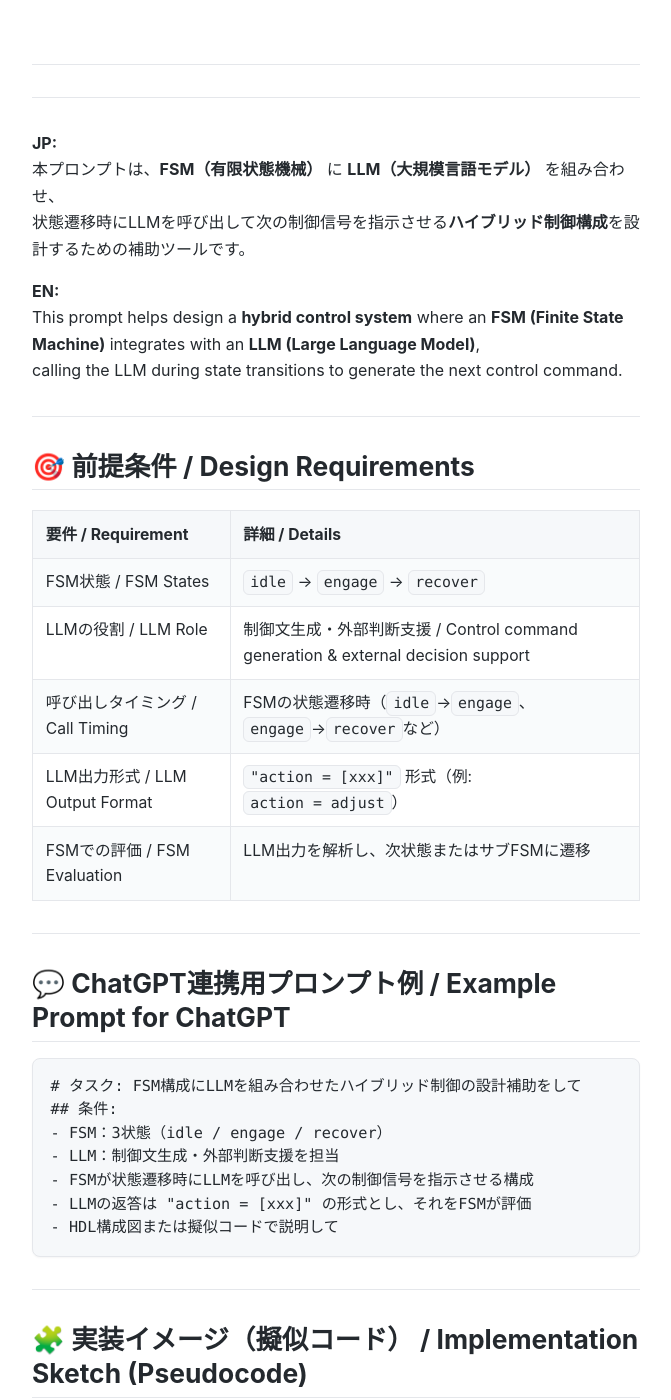
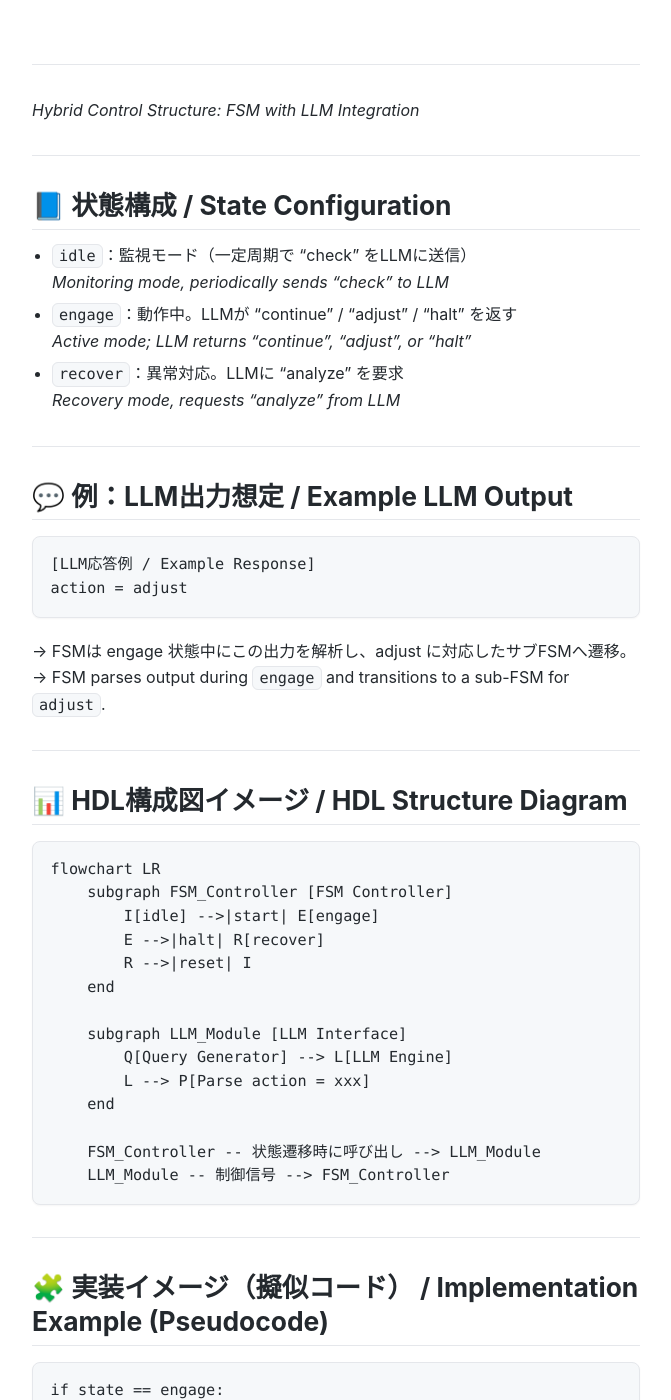
Before and after one commit to Samizo-AITL/EduController, a Jekyll site: the page built from SoC_DesignKit_by_ChatGPT/llm/llm_control_prompt.md, in a window 1280 px wide and 1400 px high. Shown: the whole window, without its empty margins (304-975 px from the left). Built offline with Jekyll 4.4.1, drawn with Linux system fonts in a browser that asks for light colours; some of the changed text lies outside the part shown.

Commit message:
Update llm_control_prompt.md

````diff
--- a/SoC_DesignKit_by_ChatGPT/llm/llm_control_prompt.md
+++ b/SoC_DesignKit_by_ChatGPT/llm/llm_control_prompt.md
@@ -1,71 +1,36 @@
 ---
 layout: default
-title: FSM × LLM ハイブリッド制御設計補助プロンプト
+title: FSM×LLM制御プロンプト
 permalink: /SoC_DesignKit_by_ChatGPT/llm/llm_control_prompt/
 ---
 
 ---
 
-# 🧠 FSM × LLM ハイブリッド制御設計補助プロンプト
+# 🧠 FSM×LLM統合制御：構成例
+*Hybrid Control Structure: FSM with LLM Integration*
 
 ---
 
-**JP:**
-本プロンプトは、**FSM（有限状態機械）** に **LLM（大規模言語モデル）** を組み合わせ、
-状態遷移時にLLMを呼び出して次の制御信号を指示させる**ハイブリッド制御構成**を設計するための補助ツールです。
+## 📘 状態構成 / State Configuration
 
-**EN:**
-This prompt helps design a **hybrid control system** where an **FSM (Finite State Machine)** integrates with an **LLM (Large Language Model)**,
-calling the LLM during state transitions to generate the next control command.
+- `idle`：監視モード（一定周期で "check" をLLMに送信）
+  *Monitoring mode, periodically sends "check" to LLM*
+- `engage`：動作中。LLMが "continue" / "adjust" / "halt" を返す
+  *Active mode; LLM returns "continue", "adjust", or "halt"*
+- `recover`：異常対応。LLMに "analyze" を要求
+  *Recovery mode, requests "analyze" from LLM*
 
 ---
 
-## 🎯 前提条件 / Design Requirements
+## 💬 例：LLM出力想定 / Example LLM Output
 
-| 要件 / Requirement | 詳細 / Details |
-|--------------------|----------------|
-| FSM状態 / FSM States | `idle` → `engage` → `recover` |
-| LLMの役割 / LLM Role | 制御文生成・外部判断支援 / Control command generation & external decision support |
-| 呼び出しタイミング / Call Timing | FSMの状態遷移時（`idle`→`engage`、`engage`→`recover`など） |
-| LLM出力形式 / LLM Output Format | `"action = [xxx]"` 形式（例: `action = adjust`） |
-| FSMでの評価 / FSM Evaluation | LLM出力を解析し、次状態またはサブFSMに遷移 |
-
----
-
-## 💬 ChatGPT連携用プロンプト例 / Example Prompt for ChatGPT
-
-```markdown
-# タスク: FSM構成にLLMを組み合わせたハイブリッド制御の設計補助をして
-## 条件:
-- FSM：3状態（idle / engage / recover）
-- LLM：制御文生成・外部判断支援を担当
-- FSMが状態遷移時にLLMを呼び出し、次の制御信号を指示させる構成
-- LLMの返答は "action = [xxx]" の形式とし、それをFSMが評価
-- HDL構成図または擬似コードで説明して
+```text
+[LLM応答例 / Example Response]
+action = adjust
 ```
 
----
-
-## 🧩 実装イメージ（擬似コード） / Implementation Sketch (Pseudocode)
-
-```python
-if state == idle:
-    if start_signal:
-        llm_cmd = call_llm("status = standby")
-        state = engage
-
-elif state == engage:
-    llm_cmd = call_llm("status = active")
-    if llm_cmd == "action = adjust":
-        state = engage  # adjust logic
-    elif llm_cmd == "action = halt":
-        state = recover
-
-elif state == recover:
-    llm_cmd = call_llm("status = error")
-    if llm_cmd == "action = reset":
-        state = idle
-```
+→ FSMは engage 状態中にこの出力を解析し、adjust に対応したサブFSMへ遷移。
+→ FSM parses output during `engage` and transitions to a sub-FSM for `adjust`.
 
 ---
 
@@ -81,11 +46,22 @@ flowchart LR
 
     subgraph LLM_Module [LLM Interface]
         Q[Query Generator] --> L[LLM Engine]
-        L --> P[Parse "action = xxx"]
+        L --> P[Parse action = xxx]
     end
 
     FSM_Controller -- 状態遷移時に呼び出し --> LLM_Module
     LLM_Module -- 制御信号 --> FSM_Controller
+```
+
+---
+
+## 🧩 実装イメージ（擬似コード） / Implementation Example (Pseudocode)
+
+```
+if state == engage:
+    send_to_llm("system status = hot")
+    if llm_response == "action = halt":
+        state = recover
 ```
 
 ---
@@ -95,7 +71,7 @@ flowchart LR
 | 項目 / Item | 説明 / Description |
 |-------------|--------------------|
 | [`fsm/`](../fsm/) | 状態機構の基盤定義 / Base FSM definitions |
-| [`fsm_llm_hybrid_example.md`](./fsm_llm_hybrid_example.md) | FSM×LLM制御の構成例 / Example of FSM × LLM control |
+| [`fsm_llm_hybrid_example.md`](../fsm_llm_hybrid_example.md) | FSM×LLM制御の構成例 / Example of FSM × LLM control |
 | [`execution_logs/`](../execution_logs/) | LLM応答ログを保存可能 / Optional logging of LLM responses |
 
 ---
@@ -103,8 +79,3 @@ flowchart LR
 ## 🔖 ライセンス / License
 
 MIT License © 2025 [Shinichi Samizo](https://github.com/Samizo-AITL)
-Free to use, modify, and distribute for educational and personal purposes.
-
----
-
-**🏠 [戻る / Back to LLM Directory](../)**
````
